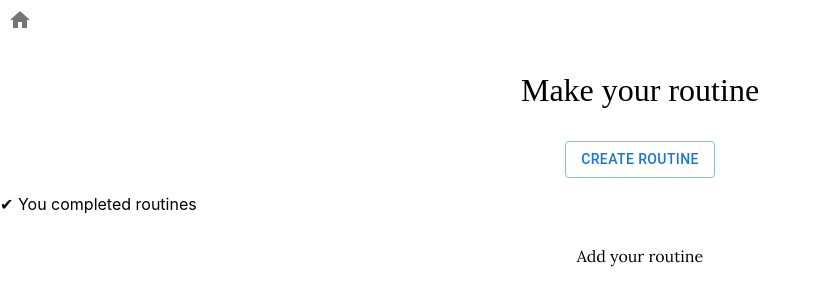
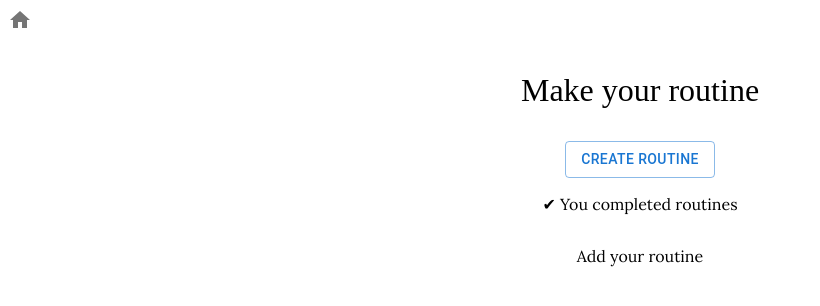
Before and after one commit to maengoose/routinary, a React (Create React App) app: page /routine in a window 1280 px wide. Shown: the top 306 px of the page, without its empty margins (0-820 px from the left). Built offline with nearby package versions, Linux system fonts and the light colour scheme.

Commit message:
🎨 font 변경 & 가운데 정렬

```diff
--- a/src/pages/DailyRoutines/DailyRoutines.tsx
+++ b/src/pages/DailyRoutines/DailyRoutines.tsx
@@ -97,11 +97,11 @@ const DailyRoutines: React.FC = () => {
               onUpdateRoutineStatus={handleUpdateRoutineStatus}
             />
           ))}
-          </Styled.RoutineList>
+        </Styled.RoutineList>
       )}
-      <p>
+      <Styled.RoutineAward>
         ✔︎ You completed routines
-      </p>
+      </Styled.RoutineAward>
     </div>
   )
 }
--- a/src/pages/DailyRoutines/style.ts
+++ b/src/pages/DailyRoutines/style.ts
@@ -61,3 +61,7 @@ export const RoutineList = styled.ul`
   margin-top: 24px;
   font-family: Noto;
 `
+export const RoutineAward = styled.p`
+  font-family: Lora;
+  text-align: center;
+`
```
